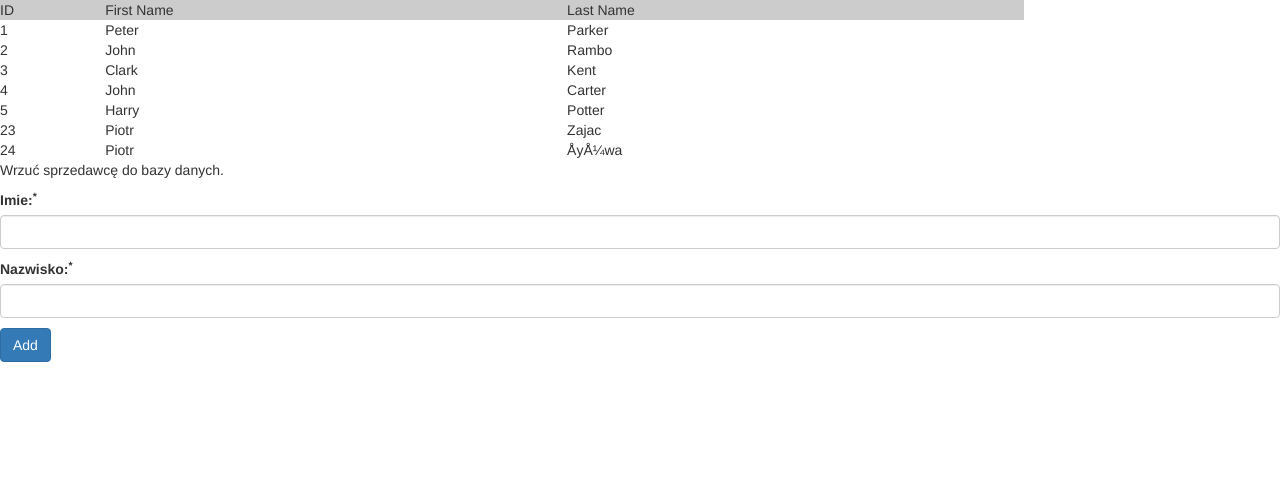
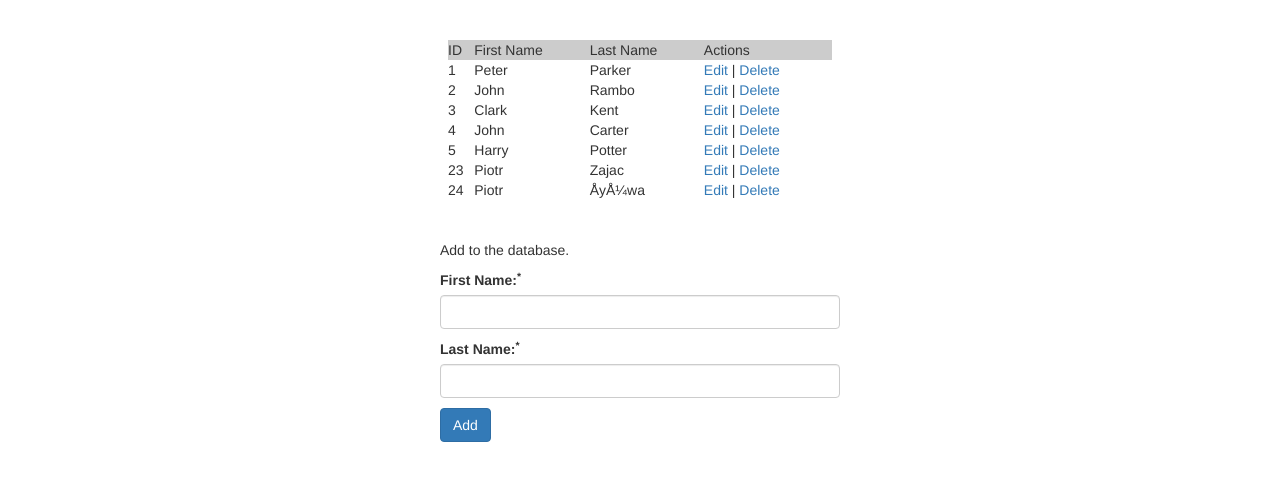
Before and after one commit to zajacpiotr/CRUD-Aplication-OOP, a PHP site: page / in a window 1280 px wide. Shown: the top 481 px of the page. Run offline with PHP 8.4, Linux system fonts and the light colour scheme; data comes from the database, SQL or seed files in the repository.

Commit message:
Add files via upload

```diff
--- /dev/null
+++ b/css/style.css
@@ -0,0 +1,20 @@
+.form-group {
+    width: 400px;
+    margin: 40px auto;
+}
+
+.error {
+    color: red;
+}
+
+.success {
+    color: green;
+}
+
+table {
+    width: 30%;
+    margin: 40px auto;
+}
+
+tr:first-of-type {
+    background-color: #CCCCCC;
--- a/index.php
+++ b/index.php
@@ -5,11 +5,14 @@ include_once("layout_header.php");
 $select = new Select();
 
 $read = $select->read();
-echo "<table width='80%' border=0>";
-     echo "<tr bgcolor='#CCCCCC'>";
+echo "<div id='conteiner'>";
+echo "<table>";
+     echo "<tr>";
      echo "<td>ID</td>";
      echo "<td>First Name</td>";
      echo "<td>Last Name</td>";
+     echo "<td>Actions</td>";
+
      echo "</tr>";
 
 foreach ($read as $key => $res) {
@@ -17,22 +20,23 @@ foreach ($read as $key => $res) {
      echo "<td>".$res['id']."</td>";
      echo "<td>".$res['first_name']."</td>";
      echo "<td>".$res['last_name']."</td>";
-     echo "</tr>";
+     echo "<td><a href=\"edit.php?id=$res[id]\">Edit</a> | <a href=\"delete.php?id=$res[id]\" onClick=\"return confirm('Are you sure you want to delete?')\">Delete</a></td>";
 }
      echo "</table>";
+     echo "</div>";
 $name = $lastName = "";
 $nameErr = $lastNameErr = $error = $msg = $errorMsg = $insertMsg = "";
 ?>
     <form action="index.php" method="post">
         <div class="form-group">
-            <p>Wrzuć sprzedawcę do bazy danych.</p>
+            <p>Add to the database.</p>
             <p>
-                <label for="inputName">Imie:<sup>*</sup></label>
+                <label for="inputName">First Name:<sup>*</sup></label>
                 <input type="text" name="name" class="form-control" id="inputName" value="<?php echo $name; ?>">
                 <span class="error"><?php echo $nameErr; ?></span>
             </p>
             <p>
-                <label for="inputLastName">Nazwisko:<sup>*</sup></label>
+                <label for="inputLastName">Last Name:<sup>*</sup></label>
                 <input type="text" name="lastName" class="form-control" id="inputLastName" value="<?php echo $lastName; ?>">
                 <span class="error"><?php echo $lastNameErr; ?></span>
             </p>
```
